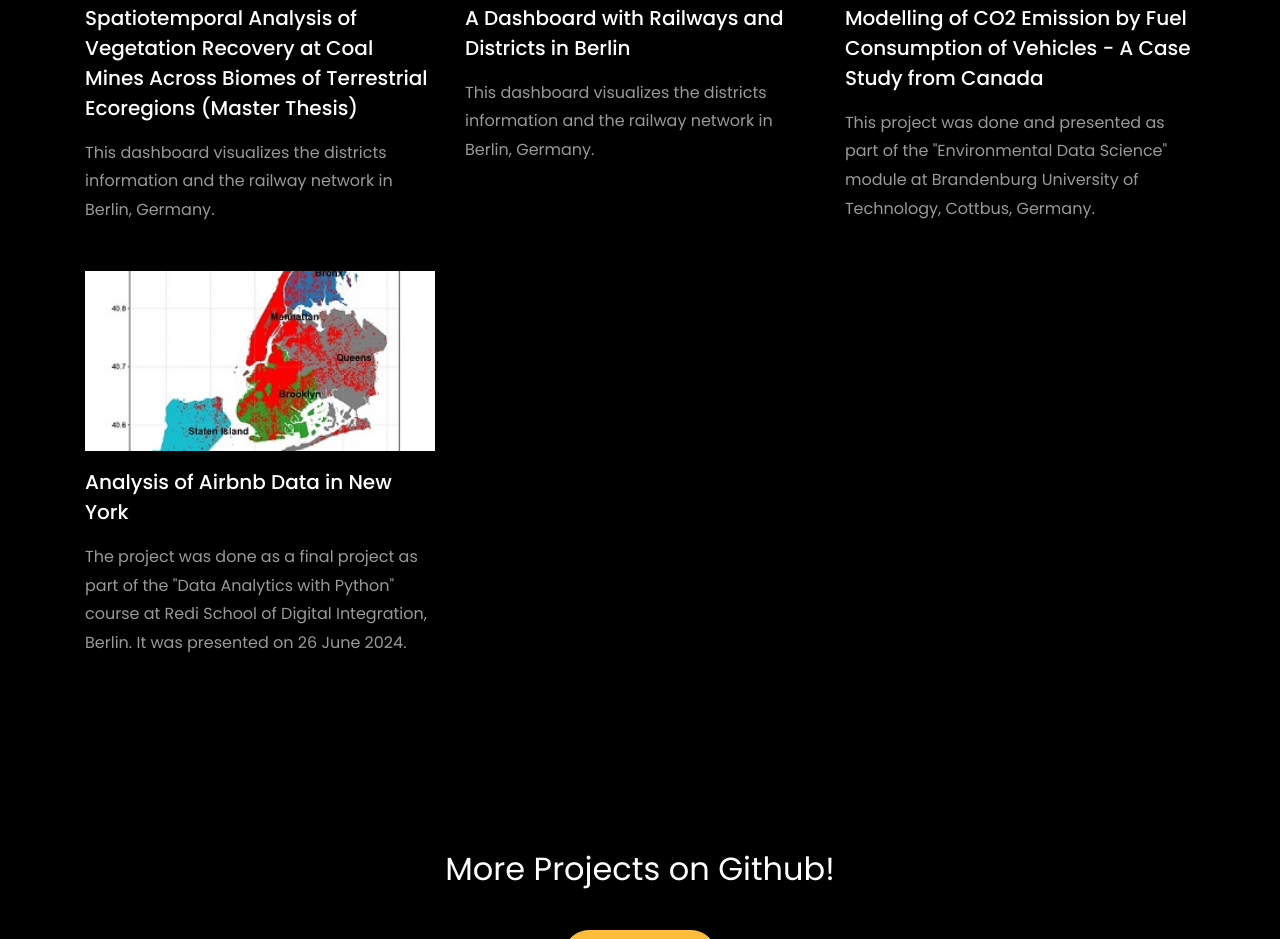
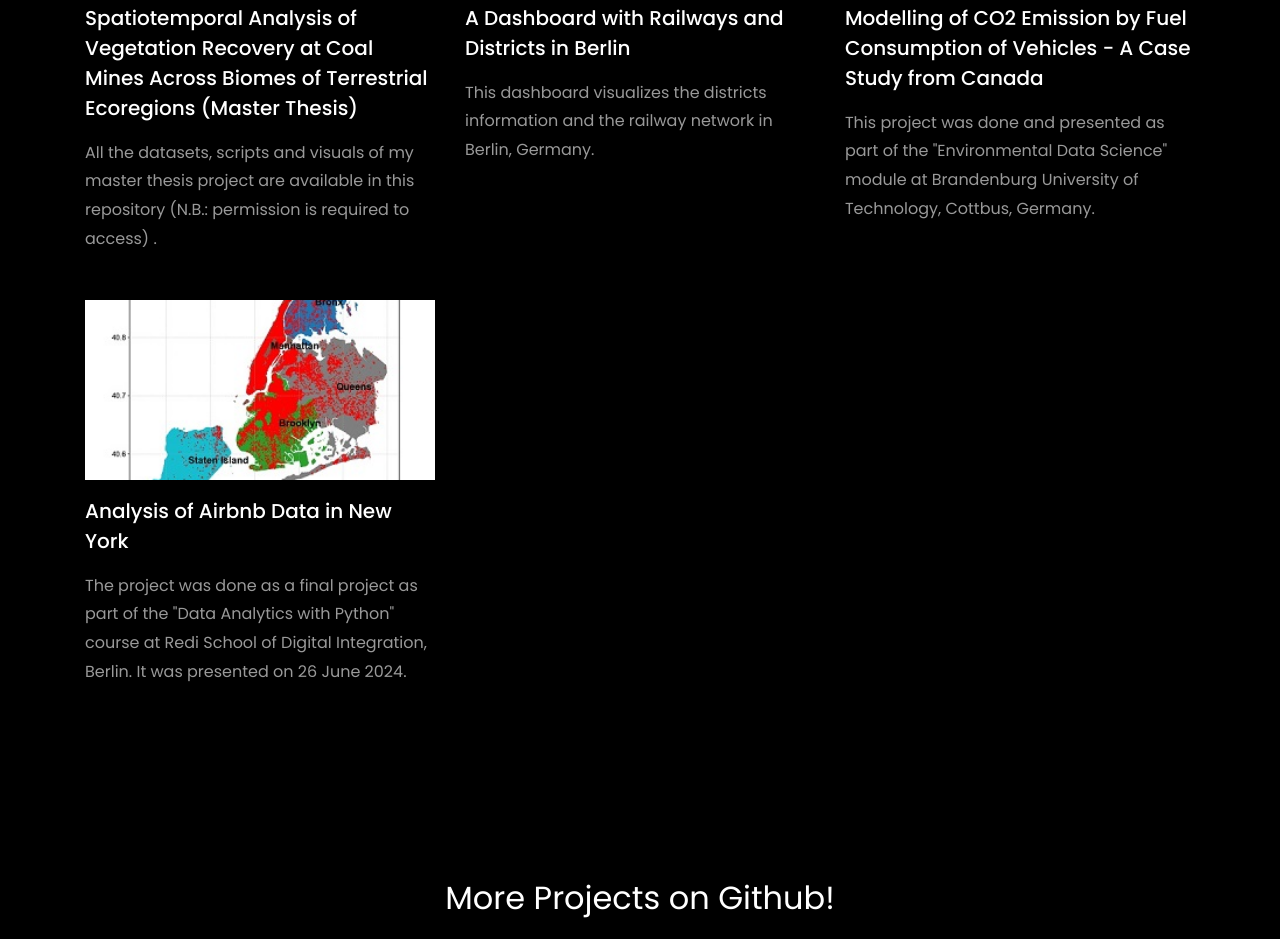
Before and after one commit to mirraisul/mirraisul.github.io, a plain HTML site: page index.html in a window 1280 px wide. Shown: the part 3418-4357 px from the top of the page. Drawn offline with Linux system fonts and the light colour scheme; files whose address does not match are found by name.

Commit message:
modified thesis description

```diff
--- a/index.html
+++ b/index.html
@@ -439,7 +439,7 @@
               <div class="text mt-3 float-right d-block">
 
                 <h3 class="heading"><a href="https://berlindistrictsandrailways.streamlit.app/">Spatiotemporal Analysis of Vegetation Recovery at Coal Mines Across Biomes of Terrestrial Ecoregions (Master Thesis)</a></h3>
-                <p>This dashboard visualizes the districts information and the railway network in Berlin, Germany.</p>
+                <p>All the datasets, scripts and visuals of my master thesis project are available in this repository (N.B.: permission is required to access) .</p>
               </div>
             </div>
           </div>
```
